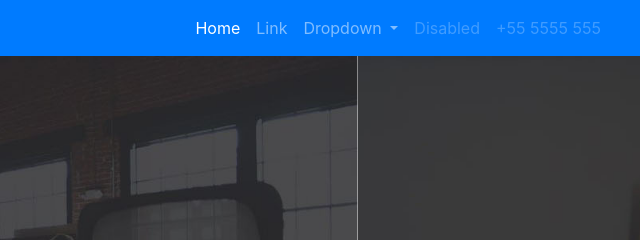
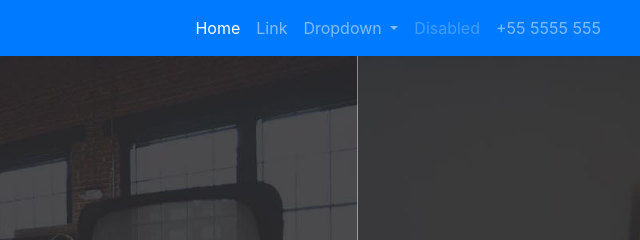
Before and after one commit to SLadeAll/practicas, a plain HTML site: page index.html in a window 1280 px wide. Shown: the top 240 px of the page, 640-1280 px from the left. Drawn offline with nearby package versions, Linux system fonts and the light colour scheme.

Commit message:
change search

```diff
--- a/index.html
+++ b/index.html
@@ -42,7 +42,7 @@
                           <a class="nav-link disabled" href="#" tabindex="-1" aria-disabled="true">Disabled</a>
                         </li>
                         <li class="nav-item">
-                          <a class="nav-link disabled" href="#" tabindex="-1">+55 5555 555</a>
+                          <a class="nav-link" href="#" tabindex="-1">+55 5555 555</a>
                         </li>
                       </ul>
                     </div>
```
